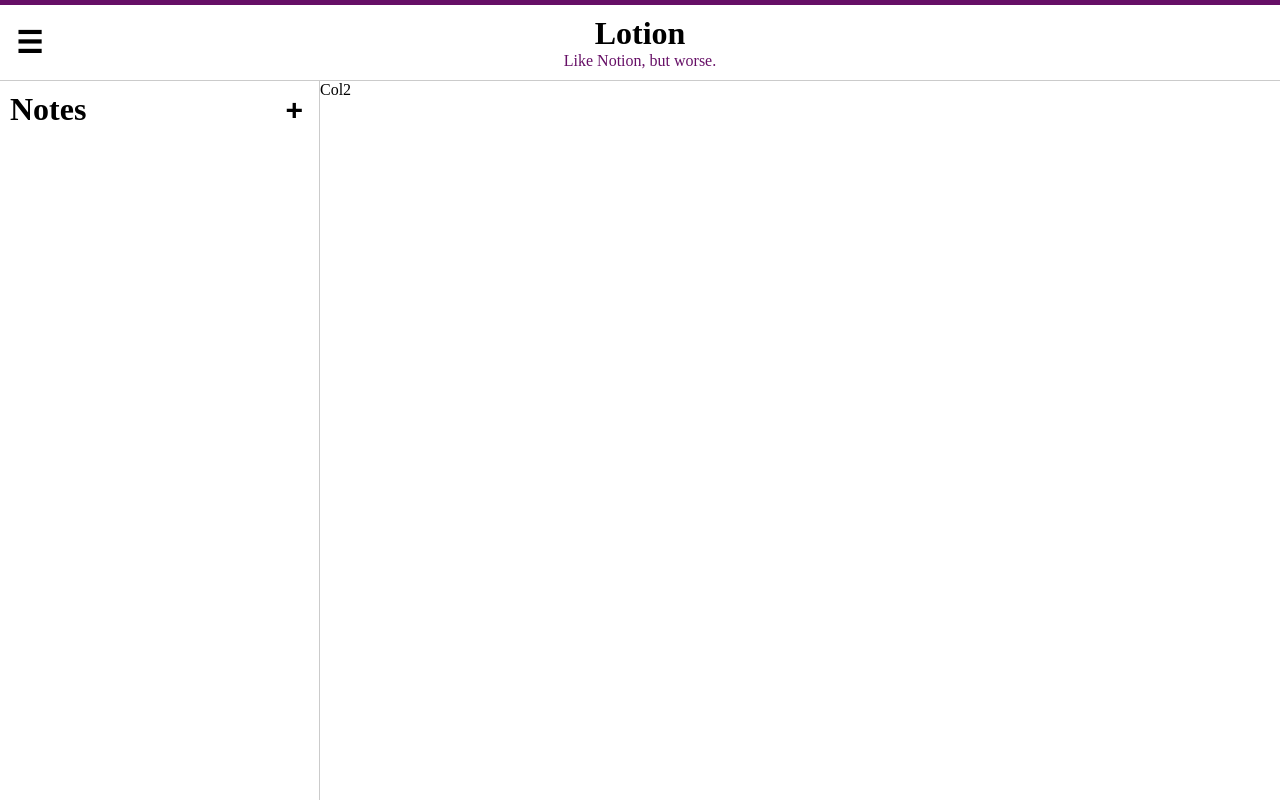
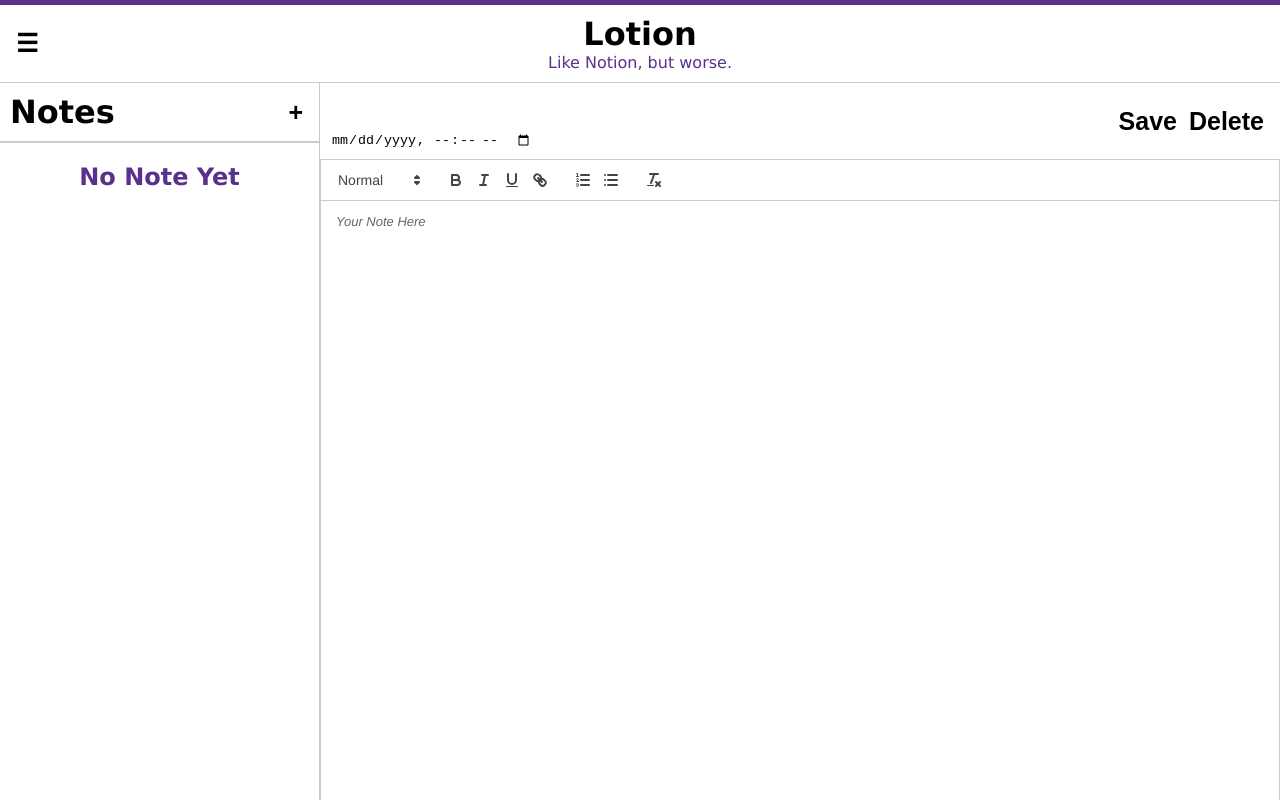
Before and after one commit to FabihaT/FabihaT_lotion, a React (Create React App) app: page / in a window 1280 px wide. Shown: the top 800 px of the page. Built offline with nearby package versions, Linux system fonts and the light colour scheme.

Commit message:
First Changes to page

```diff
--- a/src/App.js
+++ b/src/App.js
@@ -1,49 +1,201 @@
-function Header() {
-  return (
-  <div class="page-header">
-      <div class="head1">
-        <button id="sidenav">&#9776;</button>
+import {useState} from "react";
+import ReactQuill from "react-quill";
+import 'react-quill/dist/quill.snow.css';
+import uuid from "react-uuid";
+
+function Header(event) {
+  return ( //Return formatted page header
+  <div className="page-header">
+      <div className="head1">
+        {/*Add event listener to button to toggle Column1*/}
+        <button className="navbutton" onClick={event.sideButton}>&#9776;</button>
       </div>
-      <div class="head2">
+      <div className="head2">
         <h1>Lotion</h1>
-        <p style={{color:'#660f66'}}>Like Notion, but worse.</p>
+        <p style={{color:'#59308c'}}>Like Notion, but worse.</p>
       </div>
-      <div class="head3"></div>
+      <div className="head3"></div>
   </div>
   );
 }
 
-function Column1() {
-  return (
-    <div class="note-head">
-      <h1>Notes</h1>
-      <button id="sidenav">&#43;</button>
+//All fields of date and time
+const options = {
+  year: "numeric",
+  month: "long",
+  day: "numeric",
+  hour: "numeric",
+  minute: "numeric",
+}
+//Format date and time in a format like Month Day, Year at Hour:Minutes AM/PM
+const formatDate = (when) => {
+  const formatted = new Date(when).toLocaleString("en-US", options);
+  if (formatted === "Invalid Date") {
+      return "";
+  }
+  return formatted;
+}
+
+function Column1({notes, addNote, selectedNote, setSelectedNote}) {
+  let noteElements; //Sets note contents as new-note or no-note if the notes array is empty
+  if (notes.length > 0) {
+    noteElements = notes.map((note) => ( //Creates new note in mapped array
+      <div className={`new-note ${note.id === selectedNote && "active"}`}
+        onClick={() => setSelectedNote(note.id)}> {/*Sets active note when clicking on it*/}
+        {/*Add title, date  , and body objects from addNote function*/}
+        <h2>{note.title}</h2>
+        <small>
+          {formatDate(note.datetime)}
+        </small>
+        <p>{note.body && note.body.substr(0, 100) + "..."}</p> {/*Add substring of first 100 characters to body*/}
+      </div>
+      ));
+  }
+  else {
+    noteElements = (
+    <div id="no-note">
+      <h2>No Note Yet</h2>
+    </div>
+    );
+  }
+
+  return ( //Return formatted side panel
+    <div className="sidepanel">
+      <div className="note-head">
+        <h1>Notes</h1>
+        {/*Add new note with addNote function when button pressed*/}
+        <button className="navbutton" onClick={addNote}>&#43;</button>
+      </div>
+      <div className="all-notes">
+        {noteElements}
+      </div>
     </div>
   );
 }
 
-function Column2() {
-  return <p>Col2</p>
+function Column2({selectedNote, deleteNote}) {
+  const modules = { //Create text editor tools
+    toolbar: [
+      [{ header: [1, 2, 3, false] }],
+      ['bold', 'italic', 'underline', 'link'],
+      [{'list': 'ordered'}, {'list': 'bullet'}],
+      ['clean']
+    ]
+  };
+
+  // if (!selectedNote) {
+  //   return (
+  //     <div id="no-note">
+  //         <h1>Select a note, or create a new one.</h1>
+  //     </div>
+  //   );
+  // }
+
+  return ( //Return formatted main column
+    <div className="main">
+      <div className="edit-note">
+        <div className="note-head" style={{border:"none"}}>
+          <div>
+            <div>
+              <input
+              style={{fontSize:"30px"}}
+              type="text"
+              id="title"
+              value={selectedNote.title}
+              autoFocus />
+            </div>
+            <small>
+              <input
+                type="datetime-local"
+                id="datetime"
+                value={formatDate(selectedNote.datetime)}
+              />
+            </small>
+          </div>
+          <div>
+            <button className="navbutton">Save</button>
+            <button className="navbutton" onClick={(e) => deleteNote(selectedNote.id)}>Delete</button>
+          </div>
+        </div>
+        <div className="text-editor">
+          <ReactQuill
+            theme="snow"
+            style={{height:"100vh"}}
+            placeholder="Your Note Here"
+            modules={modules}
+            value={selectedNote.body}
+            //onChange={setValue}
+          />
+        </div>
+      </div>
+    </div>
+  );
 }
 
-function Main() {
+function Main(event) {
+  let column1State; //toggle the Column1 depending on the boolean value of showColumn1
+  if (event.toggleColumn1) {
+    column1State = "side-panel-open"
+  }
+  else {
+    column1State = "side-panel-closed"
+  }
+
+  const [notes, setNotes] = useState([]); //Set array of new notes setter and getter
+  const [selectedNote, setSelectedNote] = useState(false);
+
+  const deleteNote = (noteId) => {
+    setNotes(notes.filter((note) => note.id !== noteId));
+  };
+
+  const addNote = () => {
+    const noteAttributes = { //Creates objects of a new note with initial values
+      id: uuid(), //use library to create unique id for each new note
+      title: "Untitled",
+      datetime: Date.now(),
+      body: " ",
+    };
+
+    setNotes([noteAttributes, ...notes]); //create new array of note objects and insert notes from previous array
+    setSelectedNote(noteAttributes.id);
+  }
+
+  const getSelectedNote = () => {
+    //Find and return the active note or an empty object if there is none
+    return notes.find((note) => note.id === selectedNote) || {};
+  }
+
   return (
     <main>
-      <div class="column1">
-        <Column1 />
+      <div className={"column1 " + column1State}> {/*Add variable to column1 class*/}
+        <Column1
+          notes={notes}
+          addNote={addNote}
+          selectedNote={selectedNote}
+          setSelectedNote={setSelectedNote}
+        /> {/*Call to Column1 component*/}
       </div>
-      <div class="column2">
-        <Column2 />
+      <div className="column2">
+        <Column2
+        selectedNote={getSelectedNote()}
+        deleteNote={deleteNote}
+        /> {/*Call to Column2 component*/}
       </div>
     </main>
   );
 }
 
 function App() {
+  const [toggleColumn1, setToggle] = useState(true); //Set state variable if Column1 is currently visible
+
+  function sideButton() {
+    setToggle(!toggleColumn1); //Set state variable to false if Column1 is toggled
+  }
+
   return (
     <div className="App">
-    <Header />
-    <Main />
+      <Header sideButton={sideButton} />
+      <Main toggleColumn1={toggleColumn1} />
     </div>
   );
 }
--- a/src/index.css
+++ b/src/index.css
@@ -6,7 +6,8 @@
   margin: 0;
   padding: 0;
   overflow: hidden;
-}
+  font-family: 'Lucida Sans', 'Lucida Sans Regular', 'Lucida Grande', 'Lucida Sans Unicode', Geneva, Verdana, sans-serif;
+ }
 
 a {
   color: inherit;
@@ -20,7 +21,7 @@
   align-items: center;
   width: 100%;
   height: auto;
-  border-top: 5px solid #660f66;
+  border-top: 5px solid #59308c;
   border-bottom: 1px solid #cbcbcb;
   padding: 10px;
 }
@@ -41,16 +42,16 @@
   margin: 0;
 }
 
-#sidenav {
+.navbutton {
   background: none;
   border: none;
-  font-size: 30px;
+  font-size: 25px;
   font-weight: bold;
   cursor: pointer;
 }
 
-#sidenav:hover {
-  color: #660f66;
+.navbutton:hover {
+  color: #59308c;
   transition-duration: 0.4s;
 }
 
@@ -72,8 +73,48 @@
   flex: 75%;
 }
 
+input {
+  border: none;
+}
+
+input:focus {
+  outline: none;
+}
+
 .note-head {
   display: flex;
   justify-content: space-between;
+  align-items: center;
   padding: 10px;
+  border-bottom: 2px solid #cbcbcb;
 }
+
+#no-note {
+  text-align: center;
+  padding: 20px;
+  color: #59308c;
+}
+
+.new-note {
+  padding: 15px;
+  cursor: pointer;
+  border-bottom: 1px solid #cbcbcb;
+}
+
+.new-note:hover {
+  background-color: #cbcbcb;
+  transition-duration: 0.4s;
+}
+
+.new-note.active {
+  background-color: #59308c;
+  color: white;
+}
+
+.side-panel-closed {
+  display: none;
+}
+
+.side-panel-open {
+  display: block;
+}
```
